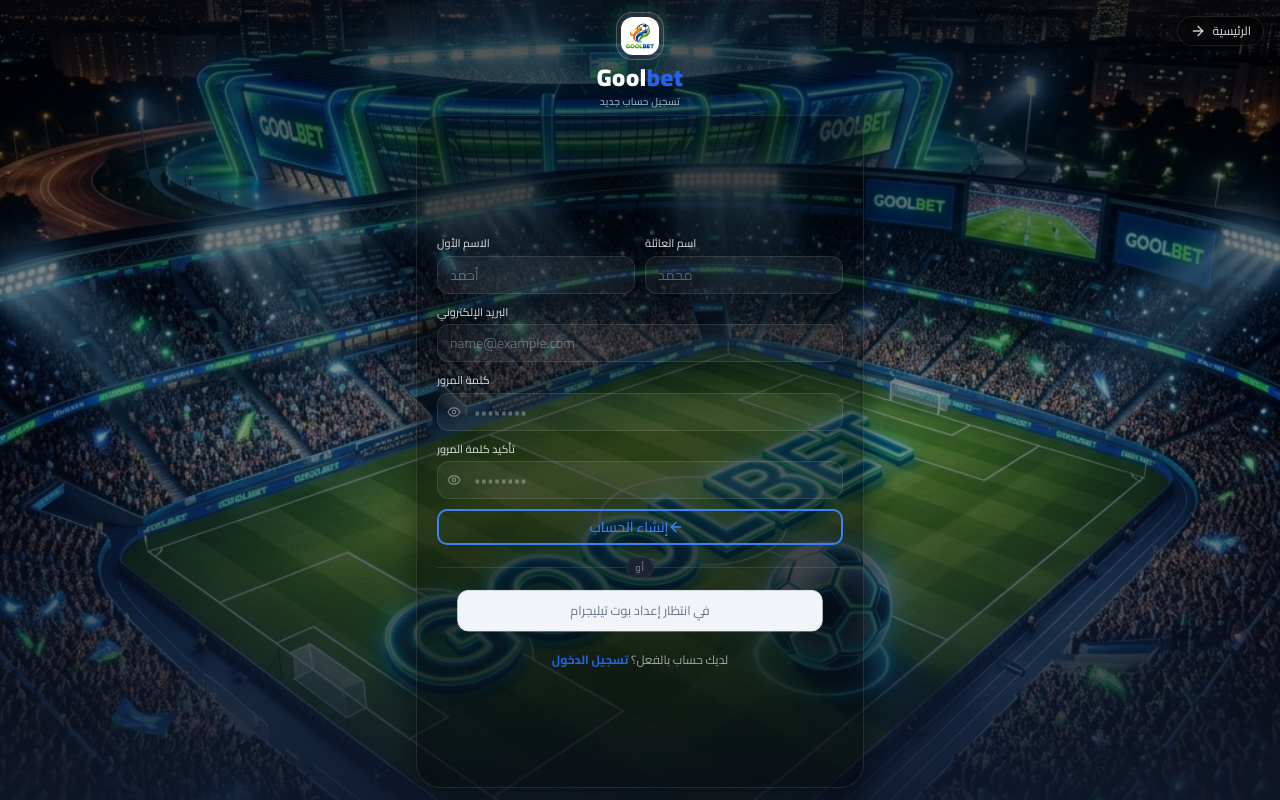
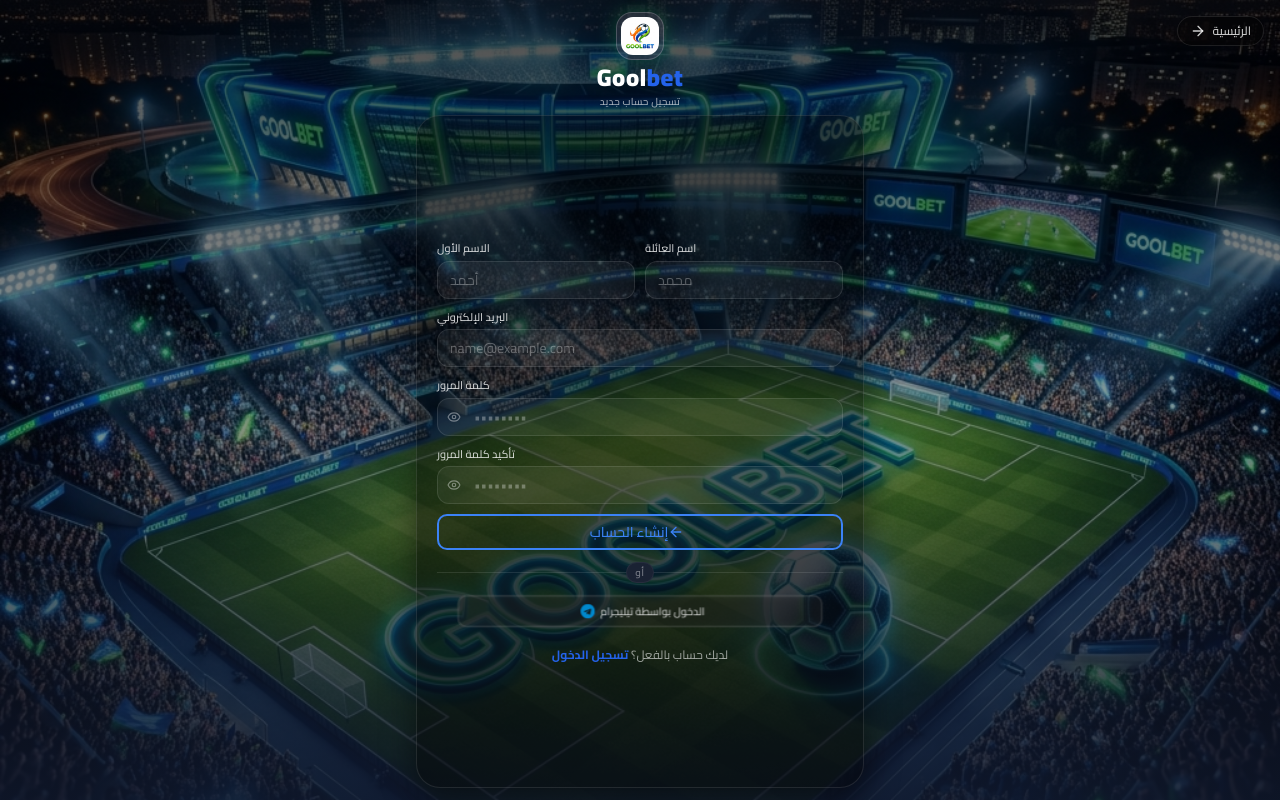
Before and after one commit to tahakhatip2-tech/fotbol, a React (Vite) app in the folder frontend/: page /register in a window 1280 px wide. Built offline with nearby package versions, Linux system fonts and the light colour scheme; no server answers.

Commit message:
feat: replace empty telegram box with a placeholder button that says under development

```diff
--- a/frontend/src/components/TelegramLoginWidget.tsx
+++ b/frontend/src/components/TelegramLoginWidget.tsx
@@ -1,5 +1,5 @@
 import React, { useEffect, useRef } from 'react';
-
+import { Button } from './ui/Button';
 export interface TelegramUser {
   id: number;
   first_name: string;
@@ -67,9 +67,15 @@
 
   if (!botName || botName === 'your_bot_username_here') {
       return (
-          <div className="text-sm text-center text-slate-500 bg-slate-100 p-3 rounded-xl border border-slate-200">
-             في انتظار إعداد بوت تيليجرام
-          </div>
+        <Button
+          variant="outline"
+          className="w-full h-9 text-xs border-white/10 bg-white/5 text-white/80 hover:bg-white/10 hover:text-white transition-all font-medium backdrop-blur-sm"
+          onClick={(e) => { e.preventDefault(); alert('قيد التطوير'); }}
+          type="button"
+        >
+          <svg className="w-4 h-4 mr-1.5 ml-1.5 text-[#0088cc]" fill="currentColor" viewBox="0 0 24 24"><path d="M12 0C5.373 0 0 5.373 0 12s5.373 12 12 12 12-5.373 12-12S18.627 0 12 0zm5.894 8.221l-1.97 9.28c-.145.658-.537.818-1.084.508l-3-2.21-1.446 1.394c-.14.18-.357.223-.548.223l.188-2.85 5.18-4.686c.223-.195-.054-.285-.346-.09l-6.4 4.024-2.76-.86c-.6-.185-.613-.6.125-.89l10.736-4.133c.5-.186.953.106.825.99z"/></svg>
+          الدخول بواسطة تيليجرام
+        </Button>
       )
   }
 
```
